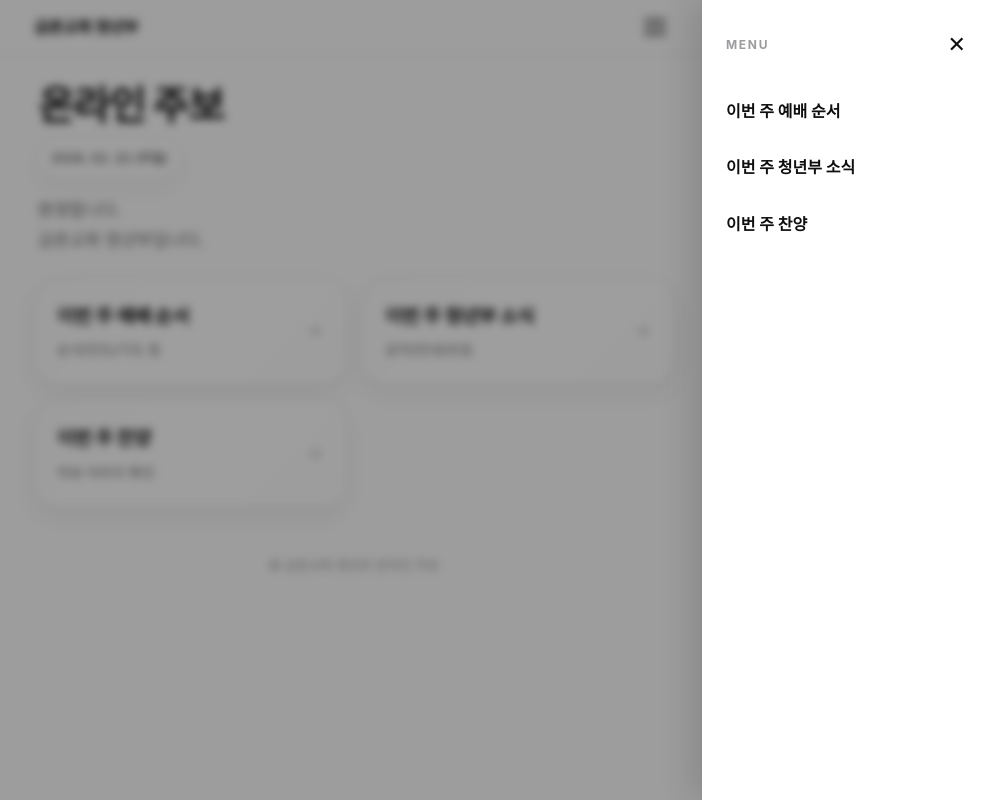
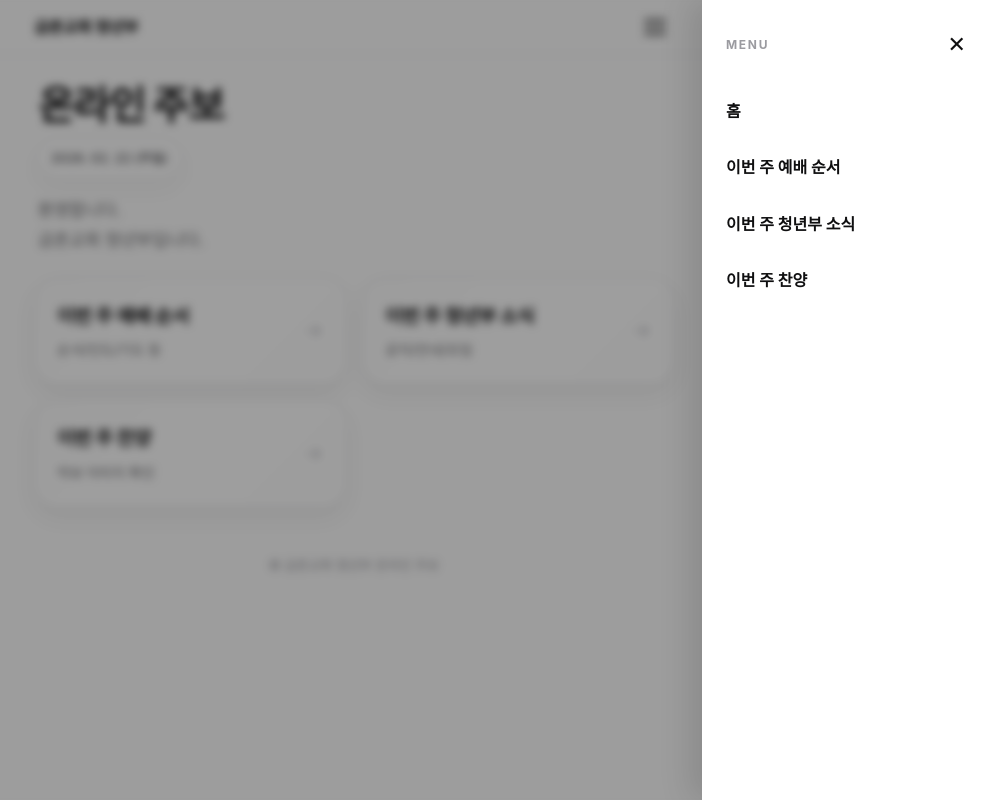
Before and after one commit to ohihing/gy-weeklypaper, a plain HTML site: page index.html in a window 1280 px wide. Both pictures are taken after a click on the button "메뉴 열기". Shown: the whole page, without its empty margins (286-1280 px from the left). Drawn offline with Linux system fonts and the light colour scheme; a web font is replaced by a local one.

Commit message:
Update index.html

```diff
--- a/index.html
+++ b/index.html
@@ -37,6 +37,7 @@
 
       <nav class="sheet__nav">
         <!-- ✅ '웰컴' 메뉴 삭제 -->
+        <a class="sheet__link" href="#home" data-route>홈</a>
         <a class="sheet__link" href="#order" data-route>이번 주 예배 순서</a>
         <a class="sheet__link" href="#news" data-route>이번 주 청년부 소식</a>
         <a class="sheet__link" href="#praise" data-route>이번 주 찬양</a>
```
